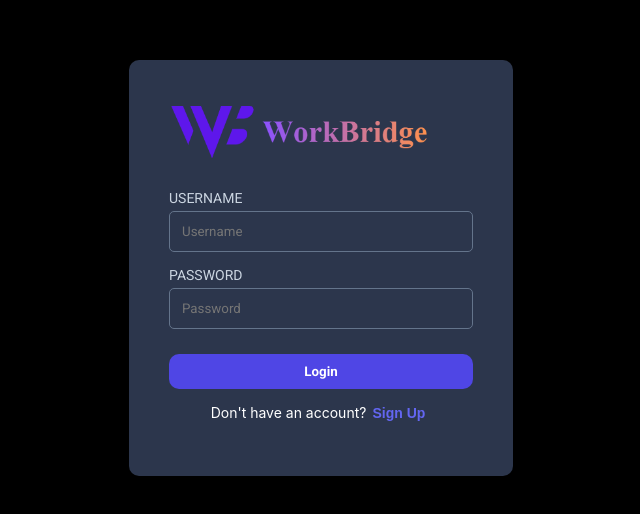
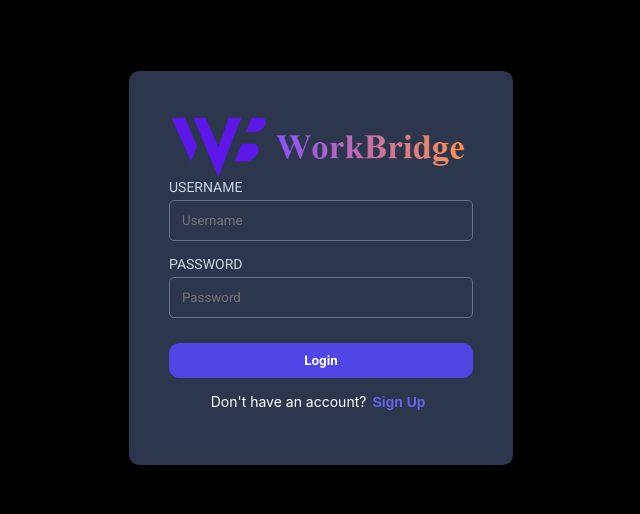
Before and after one commit to Thoyaj1718/WorkBridge, a React (Create React App) app in the folder Jobby-App/: page /login in a window 1280 px wide. Shown: the part 132-646 px from the top of the page, without its empty margins (319-959 px from the left). Built offline with nearby package versions, Linux system fonts and the light colour scheme; a web font is replaced by a local one.

Commit message:
Login css fix

```diff
--- a/Jobby-App/src/components/Login/index.css
+++ b/Jobby-App/src/components/Login/index.css
@@ -24,10 +24,10 @@
 }
 
 .workbridge-logo {
-  height: 60px;
-  width: auto;
-  align-self: flex-start;
-  margin-bottom: 30px;
+  width: 100%;
+  max-width: 300px;
+  height: auto;
+  object-fit: contain;
 }
 
 .label-text {
```
